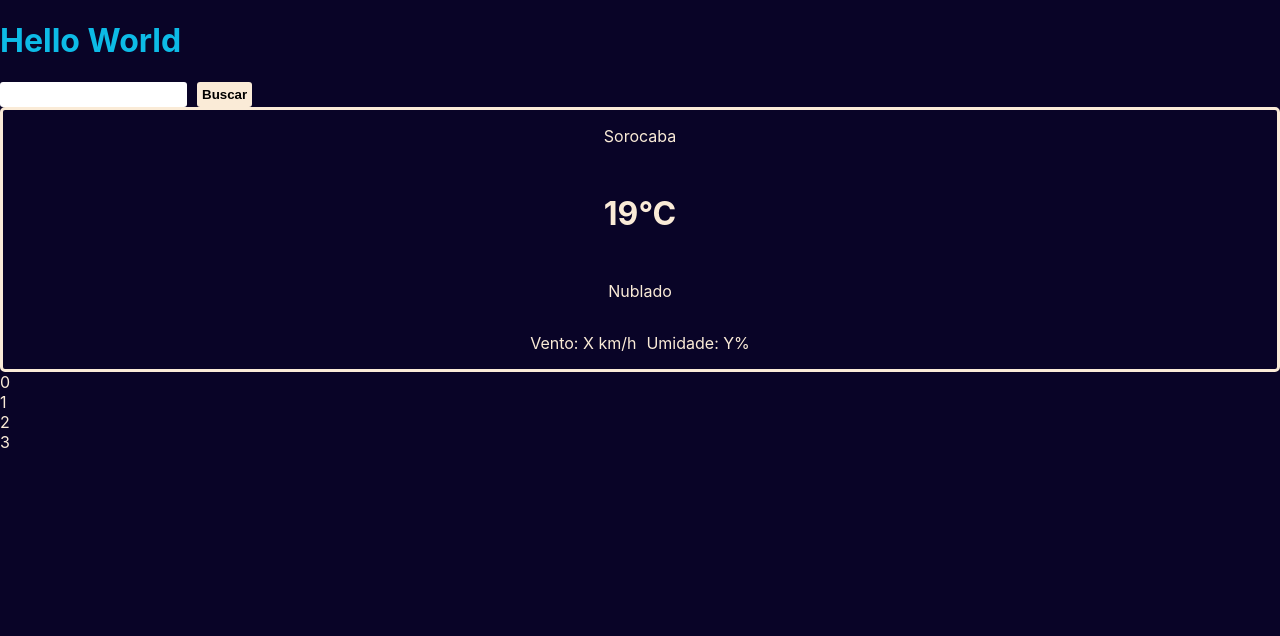
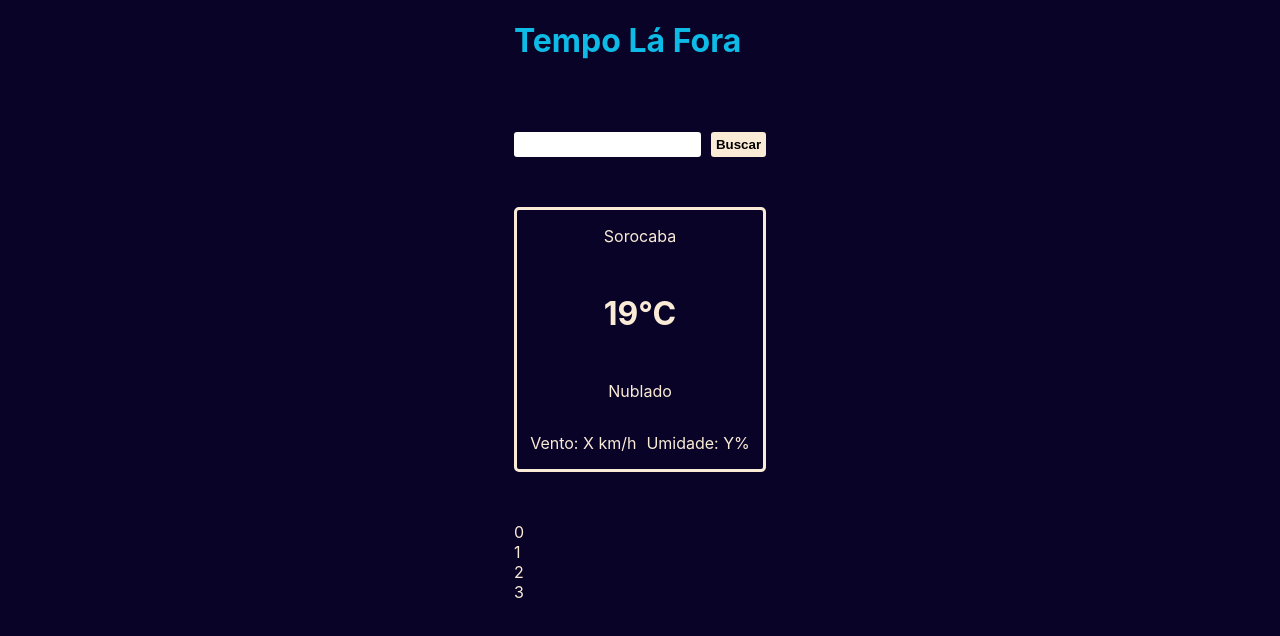
Before and after one commit to AnaJuliaMM/weather_forecast, a React (Create React App) app in the folder forecasting/: page / in a window 1280 px wide. Shown: the top 636 px of the page. Built offline with nearby package versions, Linux system fonts and the light colour scheme.

Commit message:
style: turn app in a display and aling items center

```diff
--- a/forecasting/src/App.css
+++ b/forecasting/src/App.css
@@ -1,3 +1,13 @@
+body{
+  display: flex;
+  justify-content: center;
+  align-items: center;
+}
+.app{
+  display: flex;
+  flex-direction: column;
+  gap: 50px;
+}
 .headerTitle {
   color: rgb(13, 187, 230);
 }
--- a/forecasting/src/App.js
+++ b/forecasting/src/App.js
@@ -5,12 +5,12 @@ import Forecast from './components/forecast/Forecast.tsx';
 
 function App() {
   return (
-    <>
-      <h1 className='headerTitle'>Hello World</h1>
+    <div className='app'>
+      <h1 className='headerTitle'>Tempo Lá Fora</h1>
       <Search/>
       <Temperature/>
       <Forecast/>
-    </>
+    </div>
 
   );
 }
```
